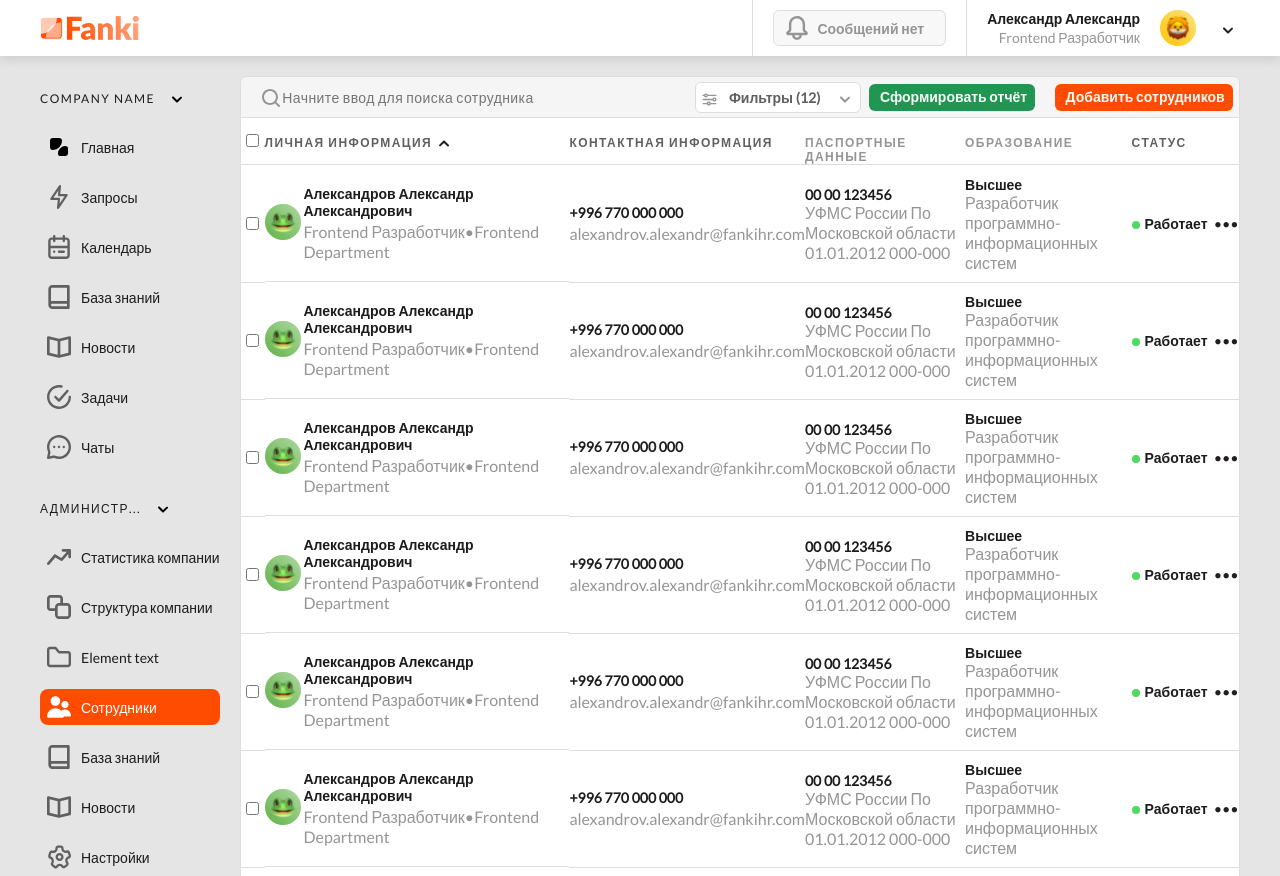
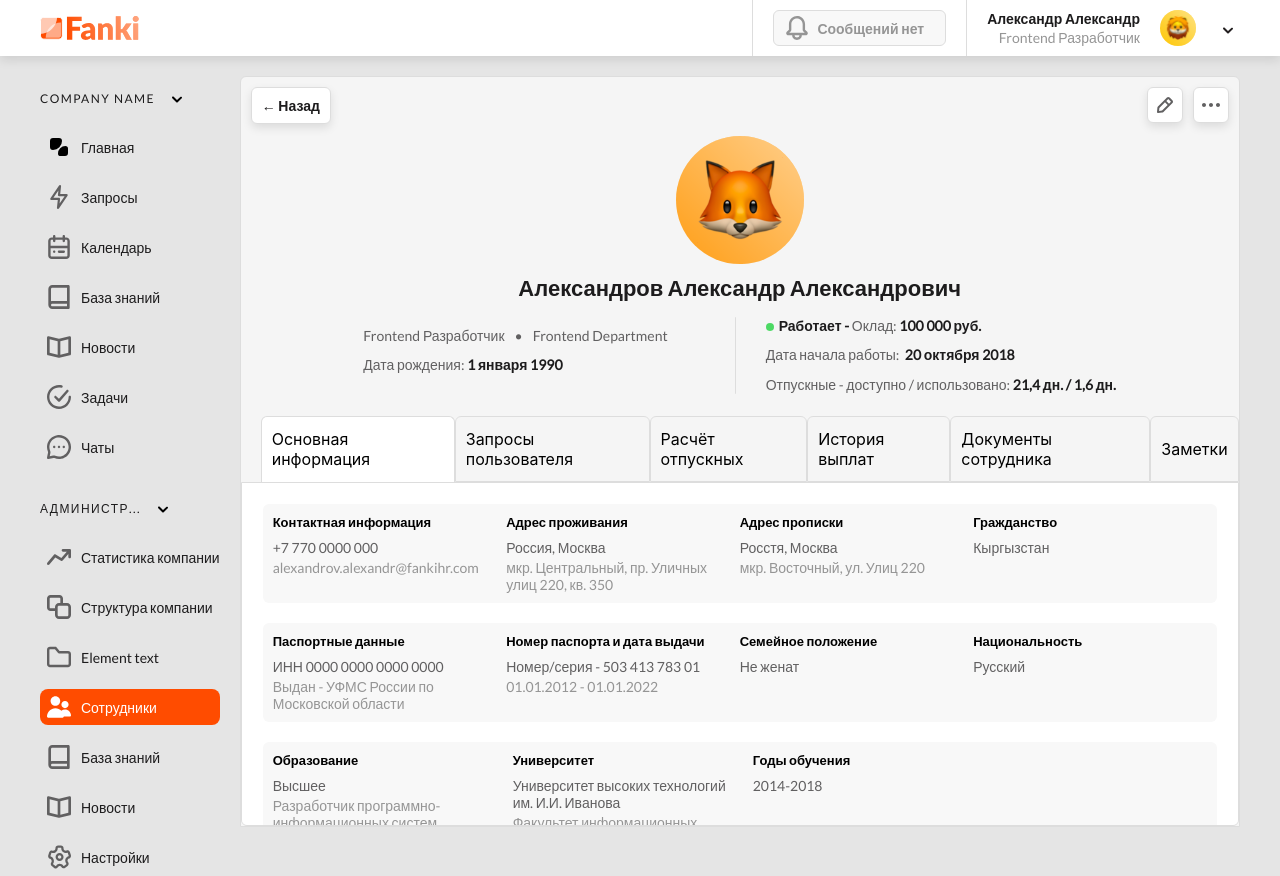
Before and after one commit to ttermechikov/fanki-test-task, a React (Create React App) app: page /employes/1 in a window 1280 px wide. Built offline with nearby package versions, Linux system fonts and the light colour scheme.

Commit message:
Fixed routing

```diff
--- a/src/App.js
+++ b/src/App.js
@@ -107,7 +107,7 @@ class App extends Component {
           <div className="content">
             <Router>
               <Switch>
-                <Route path={['/', '/employes']}>
+                <Route exact path={['/', '/employes']}>
                   <ControlBar toggleFiltersModal={this.toggleFiltersModal} />
                   <EmployesTable employes={employes} />
                 </Route>
```
